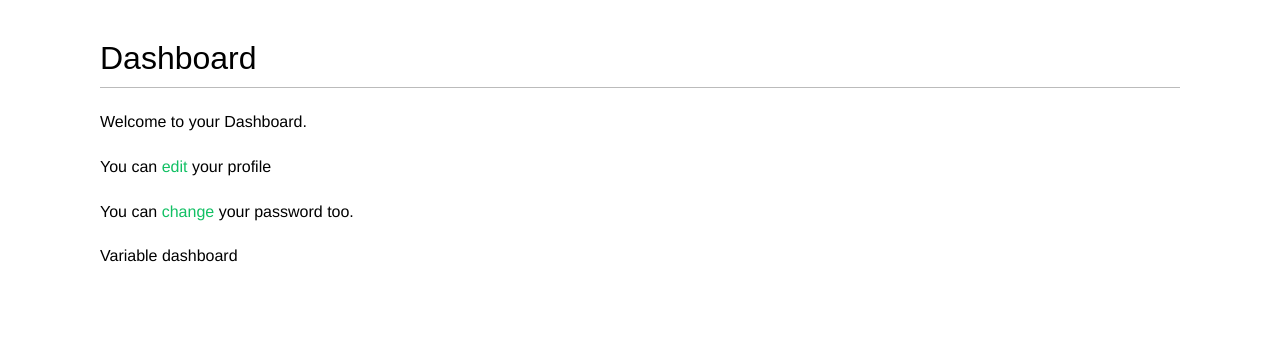
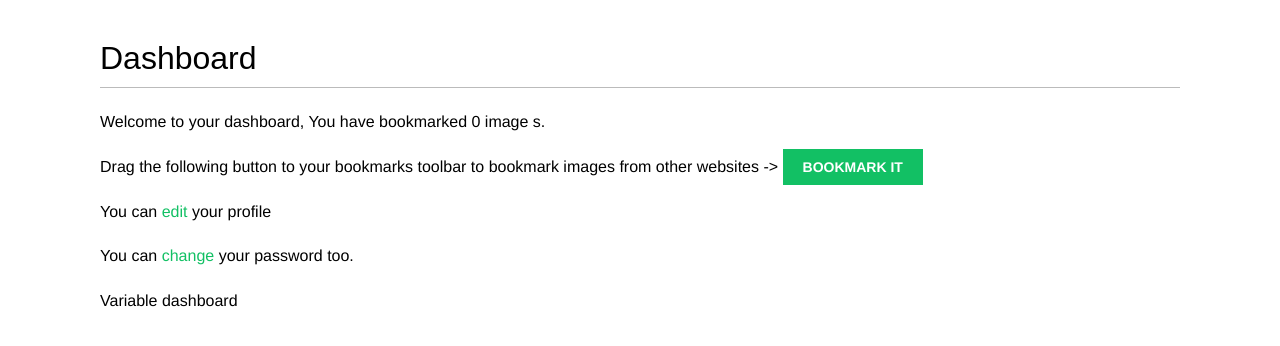
Before and after one commit to savakarrohan/crispy-succotash, a Django app: page /account/ in a window 1280 px wide. Shown: the part 48-394 px from the top of the page. Run offline with Django 4.2, Linux system fonts and the light colour scheme; the visitor is signed in with stand-in values (Sample User, id 1); data that the repository does not hold is empty; some web fonts are replaced.

Commit message:
updated dashboard

```diff
--- a/account/templates/account/dashboard.html
+++ b/account/templates/account/dashboard.html
@@ -9,8 +9,13 @@ Dashboard
 <h1>
     Dashboard
 </h1>
+{% with request.user.images_created.count as total_images_created %}
 <p>
-    Welcome to your Dashboard.
+    Welcome to your dashboard, You have bookmarked {{ total_images_created }} image {{total_images_created|pluralize}}.
+</p>
+{% endwith %}
+<p>
+    Drag the following button to your bookmarks toolbar to bookmark images from other websites -> <a href="javascript:{% url 'bookmarklet_launcher.js' %}" class='button'>Bookmark it</a>
 </p>
 <p>
     You can <a href="{% url 'edit' %}">edit</a> your profile
```
